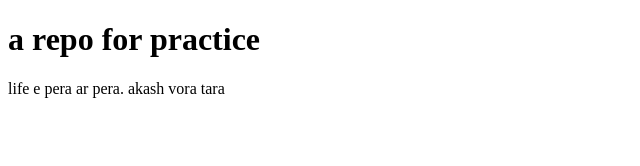
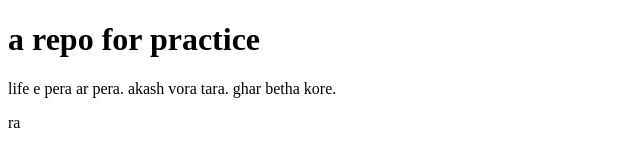
Before and after one commit to AhanafShahriar/revisionrepo, a plain HTML site: page index.html in a window 1280 px wide. Shown: the whole page, without its empty margins (0-640 px from the left). Drawn offline with Linux system fonts and the light colour scheme.

Commit message:
edit again

```diff
--- a/index.html
+++ b/index.html
@@ -8,7 +8,7 @@
 </head>
 <body>
     <h1>a repo for practice</h1>
-    <p>life e pera ar pera. akash vora tara</p>
-
+    <p>life e pera ar pera. akash vora tara. ghar betha kore.</p>
+    ra
 </body>
 </html>
```
